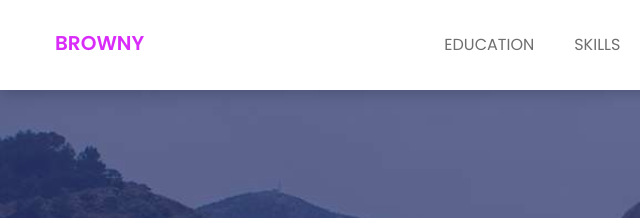
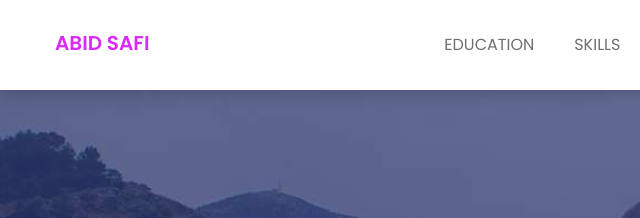
Before and after one commit to Abidsafi123/Portfolio, a plain HTML site: page index.html in a window 1280 px wide. Shown: the top 218 px of the page, 0-640 px from the left. Drawn offline with nearby package versions, Linux system fonts and the light colour scheme.

Commit message:
title change

```diff
--- a/index.html
+++ b/index.html
@@ -70,7 +70,7 @@
 			                <button type="button" class="navbar-toggle" data-toggle="collapse" data-target="#navbar-menu">
 			                    <i class="fa fa-bars"></i>
 			                </button>
-			                <a class="navbar-brand" href="index.html">browny</a>
+			                <a class="navbar-brand" href="index.html"> Abid safi</a>
 			            </div><!--/.navbar-header-->
 			            <!-- End Header Navigation -->
 
```
